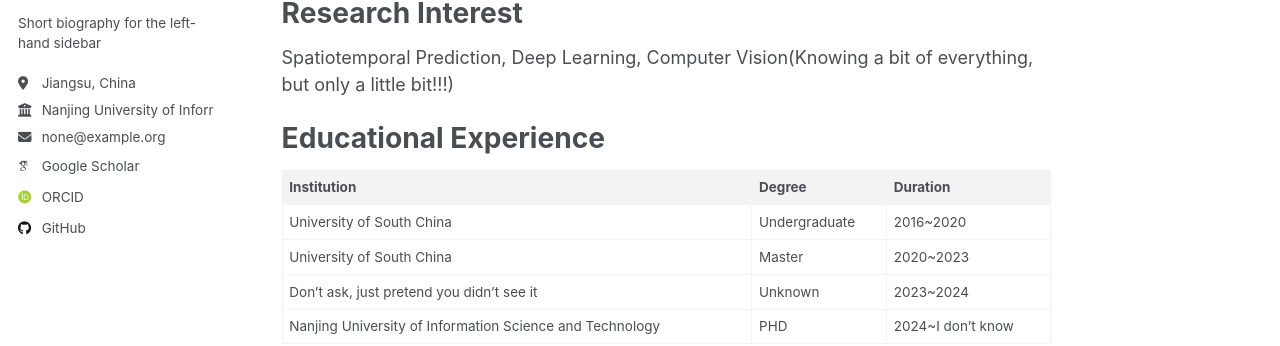
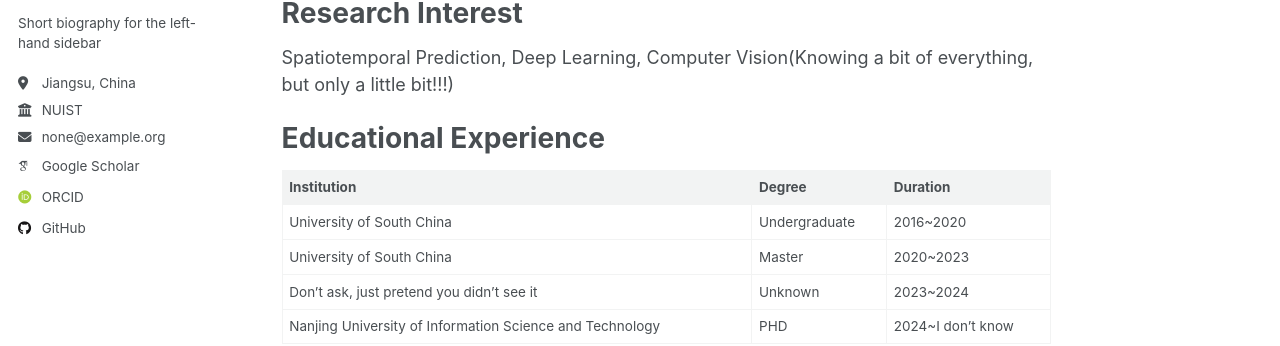
Before and after one commit to zqzhaolab/zqzhaolab.github.io, a Jekyll site: the page built from _pages/about.md, in a window 1280 px wide. Shown: the part 303-649 px from the top of the page. Built offline with Jekyll 4.4.1, drawn with Linux system fonts in a browser that asks for light colours; some web fonts are replaced; a script that is not in the unit is left out.

Commit message:
Update _config.yml

```diff
--- a/_config.yml
+++ b/_config.yml
@@ -27,7 +27,7 @@ author:
   pronouns         : # example: "she/her"
   bio              : "Short biography for the left-hand sidebar"
   location         : "Jiangsu, China"
-  employer         : "Nanjing University of Information Science and Technology
+  employer         : "NUIST
 "
   uri              : # URL
   email            : "none@example.org"
```
